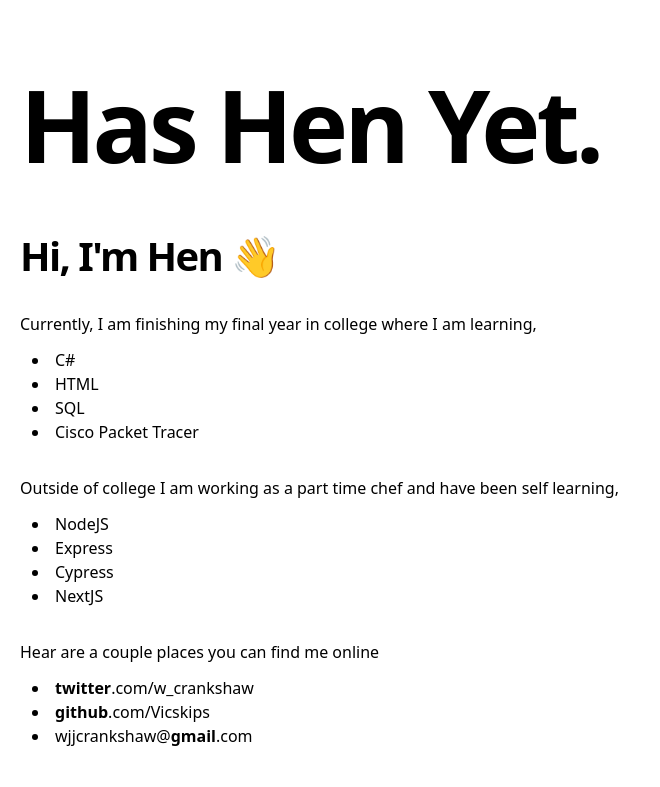
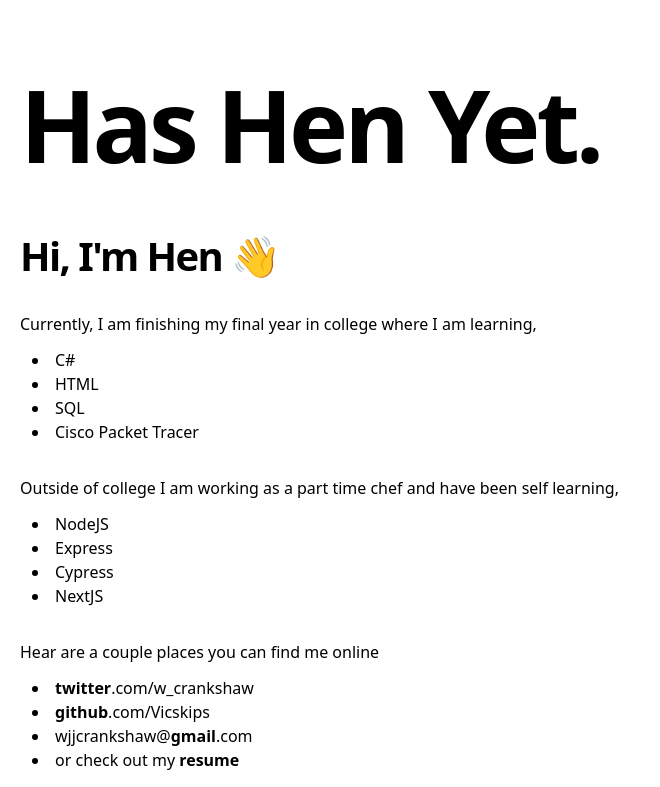
Before and after one commit to Vicskips/hashenyet, a Next.js app: page / in a window 1280 px wide. Shown: the top 787 px of the page, without its empty margins (0-660 px from the left). Built offline with nearby package versions, Linux system fonts and the light colour scheme.

Commit message:
Added resume

```diff
--- a/pages/index.js
+++ b/pages/index.js
@@ -57,6 +57,13 @@ export default function Index({ allPosts }) {
                 wjjcrankshaw@<strong>gmail</strong>.com
               </a>
             </li>
+            <li>
+              or check out my
+              <a href="/assets/_william-j-crankshaw-resume.doc">
+                {" "}
+                <strong>resume</strong>
+              </a>
+            </li>
           </ul>
 
           {allPosts.length > 0 && <NotableRepositories posts={allPosts} />}
```
Also changed, not shown: 1 other file (tests, documents, lock files or other folders).
